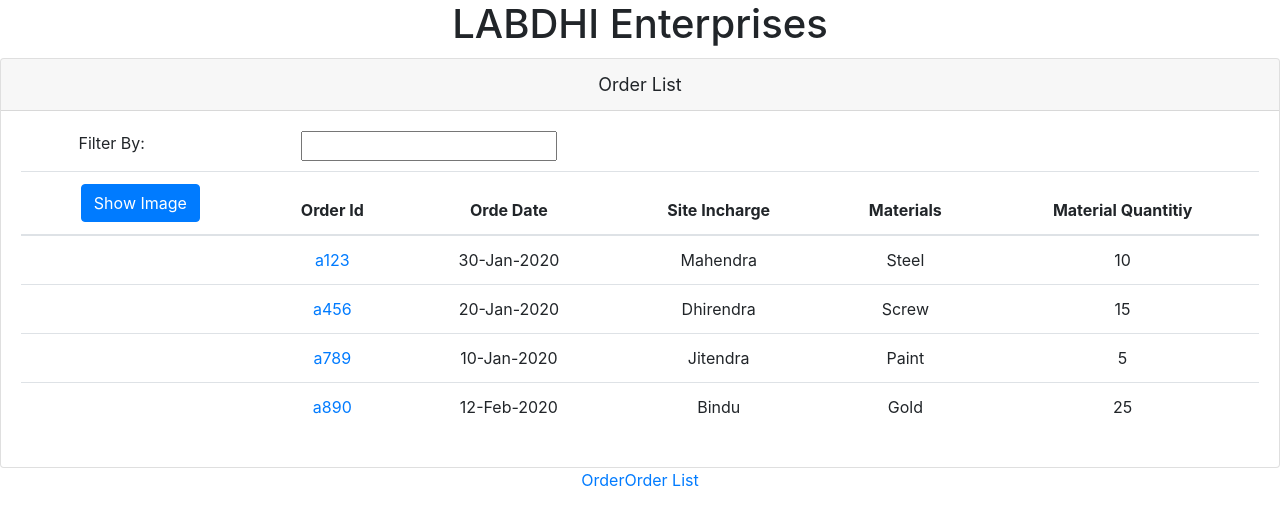
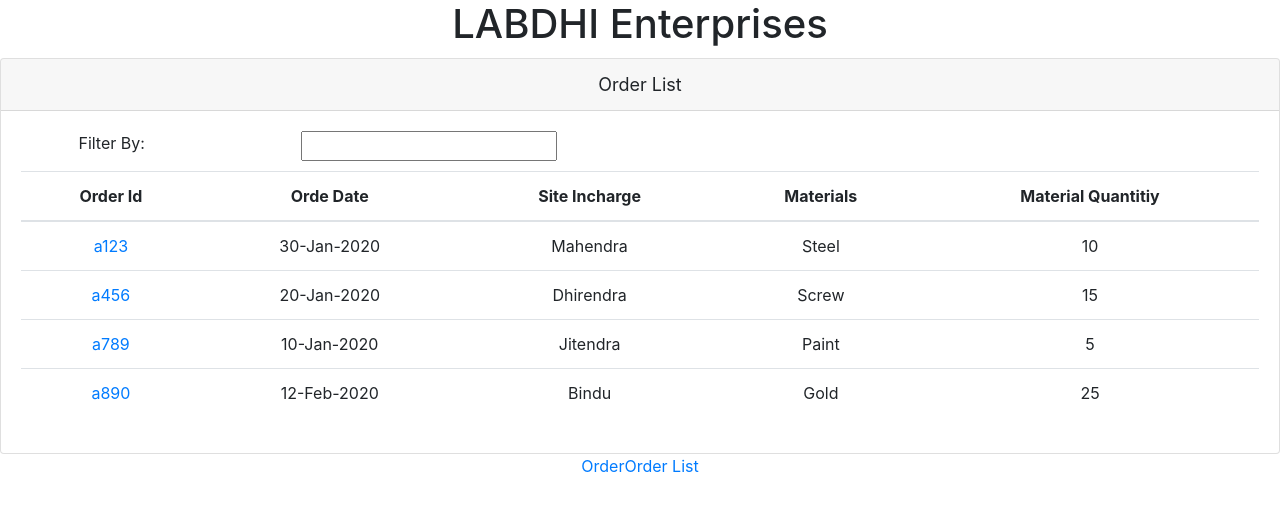
Before and after one commit to GithubJeet/LabdhiERP, an Angular app: page /orderList in a window 1280 px wide. Shown: the top 524 px of the page. Built offline with nearby package versions, Linux system fonts and the light colour scheme.

Commit message:
welcome component integration , code refactoring

```diff
--- a/src/app/order/order-list.component.html
+++ b/src/app/order/order-list.component.html
@@ -18,11 +18,11 @@
             <table class='table' >
                 <thead>
                     <tr>
-                        <th>
+                        <!-- <th>
                             <button class='btn btn-primary' (click)='toggleImage()'>
                                 {{showImage ? 'Hide' : 'Show' }} Image
                             </button>
-                        </th>
+                        </th> -->
                         <th>Order Id</th>
                         <th>Orde Date</th>
                         <th>Site Incharge</th>
@@ -32,13 +32,13 @@
                 </thead>
                 <tbody>
                     <tr *ngFor='let order of filteredOrders'>
-                        <td>
+                        <!-- <td>
                             <img *ngIf='showImage'
                                  [src]='order.imageUrl'
                                  [title]='order.orderName'
                                  [style.width.px]='imageWidth'
                                  [style.margin.px]='imageMargin'>
-                        </td>
+                        </td> -->
                         <td>
                             <a routerLink="/order">
                             {{order.OrderId}} </a>
@@ -53,6 +53,6 @@
         </div>
     </div>
 </div>
-<div *ngIf='errorMessage' class='alert alert-danger'>
+<!-- <div *ngIf='errorMessage' class='alert alert-danger'>
     Error: {{ errorMessage }}
-</div>
+</div> -->
--- a/src/app/order/order-list.component.ts
+++ b/src/app/order/order-list.component.ts
@@ -11,6 +11,7 @@ export class OrderListComponent implements OnInit{
 
 title = 'Order List';
 filteredOrders : any;//IOrder[] = [];
+listFilter='';
 
 constructor(private orderService : OrderService){
 
--- a/src/app/order/order.component.html
+++ b/src/app/order/order.component.html
@@ -58,8 +58,8 @@
 
     </div>
     <div class='card-footer'>
+                        <!-- (click)='onSubmit()' -->
         <button class='btn btn-outline-secondary'
-                (click)='onSubmit()'
                 style='width:80px'>
         <i class='fa fa-chevron-left'>Submit</i>
         </button>
--- a/src/app/shared/app-routing.module.ts
+++ b/src/app/shared/app-routing.module.ts
@@ -2,10 +2,12 @@ import { NgModule } from '@angular/core';
 import { Routes,RouterModule } from '@angular/router';
 import { OrderComponent } from '../order/order.component';
 import { OrderListComponent } from '../order/order-list.component';
+import { WelcomeComponent} from '../home/welcome.component';
 
 const routes: Routes =[
     {path:'order' , component: OrderComponent},
-    {path:'orderList',component:OrderListComponent}
+    {path:'orderList',component:OrderListComponent},
+    {path:'welcome', component:WelcomeComponent}
 ];
 
 @NgModule({
@@ -16,4 +18,4 @@ export class AppRoutingModule{
 
 }
 
-export const routingComponents=[OrderComponent,OrderListComponent]
+export const routingComponents=[OrderComponent,OrderListComponent,WelcomeComponent]
```
Also changed, not shown: src/app/order/order.ts (+4 -3 lines).
